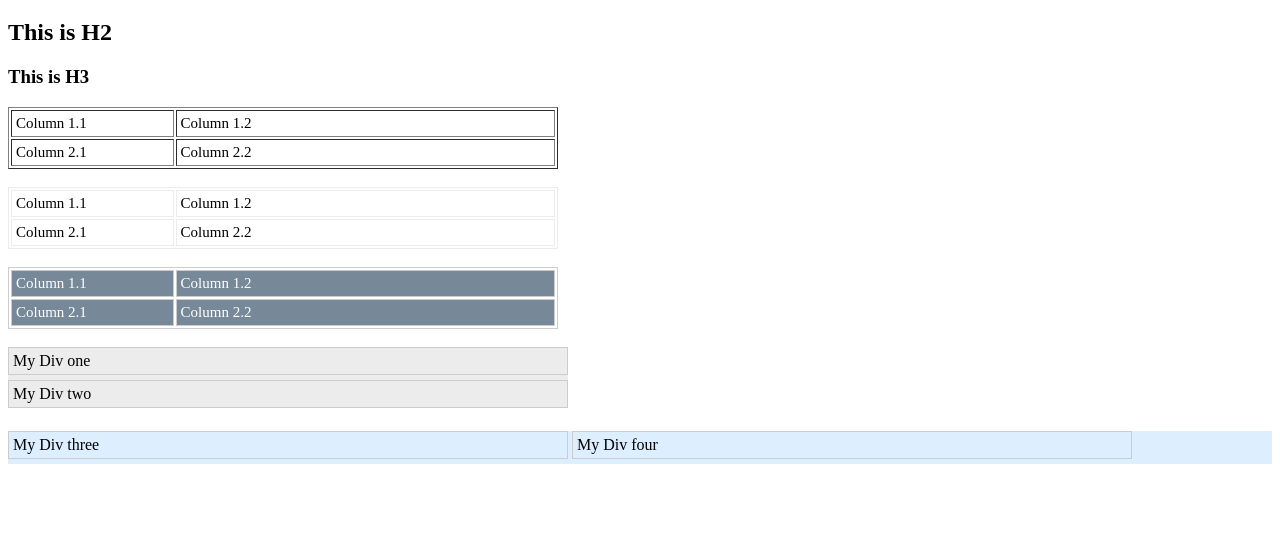
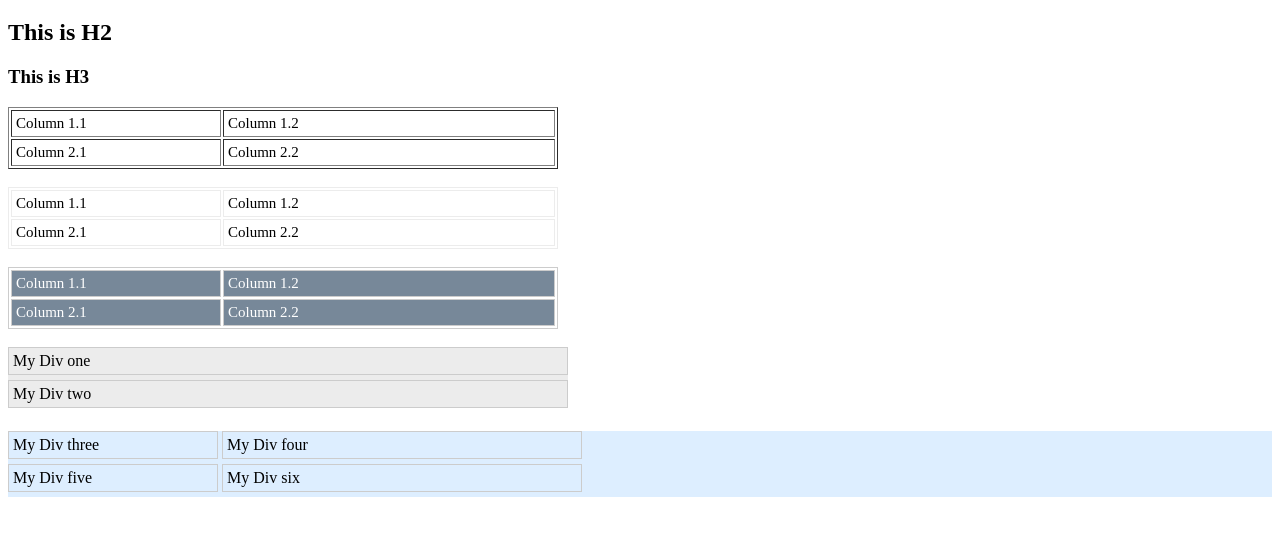
Before and after one commit to iradualex/my-projects, a plain HTML site: page proiect-html/test1.html in a window 1280 px wide. Shown: the part 61-596 px from the top of the page. Drawn offline with Linux system fonts and the light colour scheme.

Commit message:
Test 1: Headings and Tables

```diff
--- a/proiect-html/test1.html
+++ b/proiect-html/test1.html
@@ -51,7 +51,7 @@
 <h3>This is H3</h2>
 <table border="1" cellpadding="4" width="550">
 	<tr><!-- table row -->
-		<td width="30%">Column 1.1</td> <!-- table column -->
+		<td width="200">Column 1.1</td> <!-- table column -->
 		<td>Column 1.2</td>	<!-- table column -->
 	</tr>
 	<tr> <!-- table row -->
@@ -62,7 +62,7 @@
 <br><! -- new line -->
 <table cellpadding="4" style="width:550px; border: 1px solid #ECECEC;">
 	<tr><!-- table row -->
-		<td width="30%" style="border: 1px solid #ECECEC;">Column 1.1</td> <!-- table column -->
+		<td width="200" style="border: 1px solid #ECECEC;">Column 1.1</td> <!-- table column -->
 		<td style="border: 1px solid #ECECEC;">Column 1.2</td>	<!-- table column -->
 	</tr>
 	<tr> <!-- table row -->
@@ -73,7 +73,7 @@
 <br> <!-- new line -->
 <table class="myTable" cellpadding="4">
 	<tr><!-- table row -->
-		<td width="30%">Column 1.1</td> <!-- table column -->
+		<td width="200">Column 1.1</td> <!-- table column -->
 		<td>Column 1.2</td>	<!-- table column -->
 	</tr>
 	<tr> <!-- table row -->
@@ -92,11 +92,18 @@
 </div>
 <br> <!-- new line -->
 <div class="container2" title="Container Two" style="background:#DDEEFF;">
-	<div class="myDiv1">
+	<div class="myDiv1" style="width:200px;">
 		My Div three
 	</div>
-	<div class="myDiv1">
+	<div class="myDiv1" style="width:350px;">
 		My Div four
+	</div>
+	<br> <!-- new line -->
+	<div class="myDiv1" style="width:200px;">
+		My Div five
+	</div>
+	<div class="myDiv1" style="width:350px;">
+		My Div six
 	</div>
 </div>
 </body>
```
